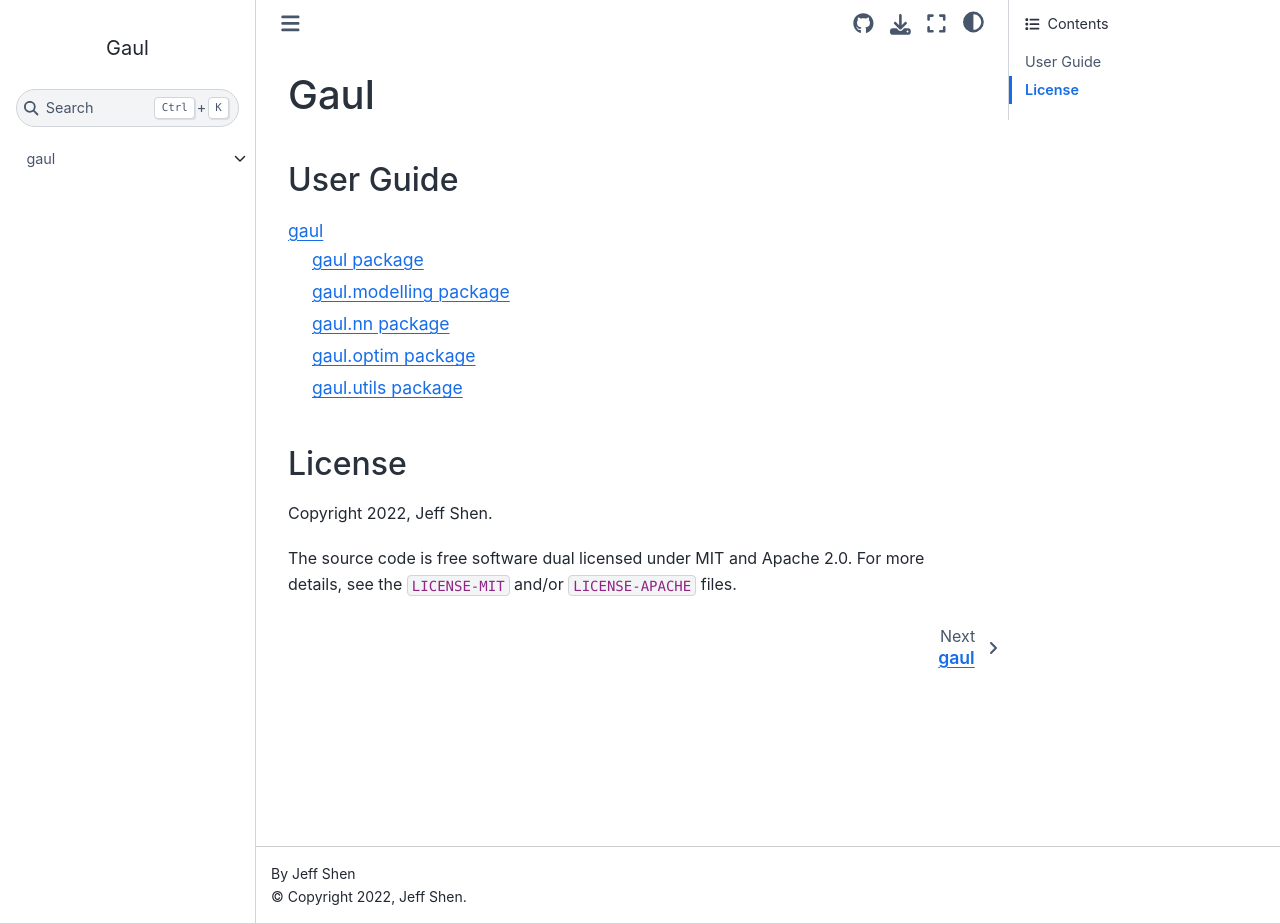
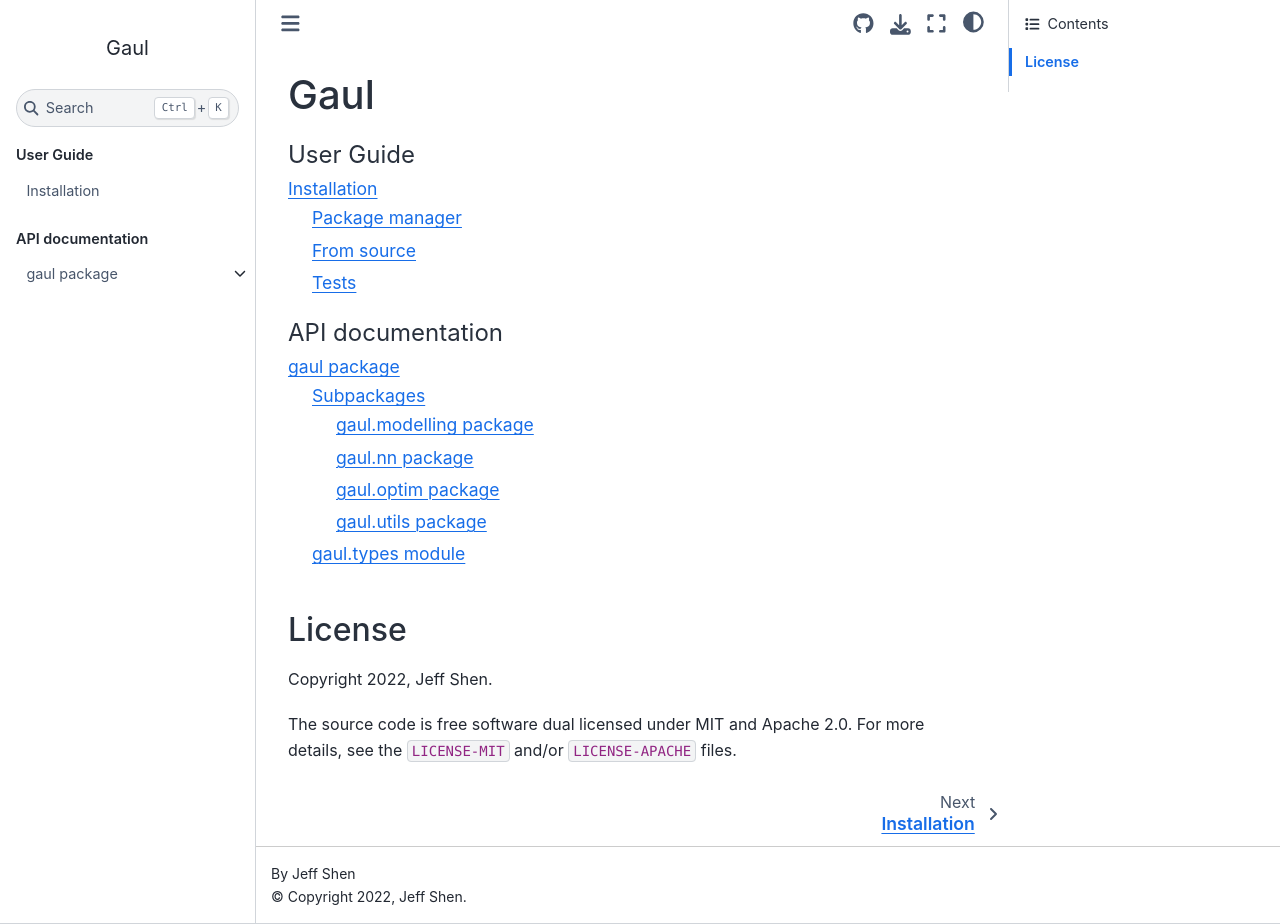
Before and after one commit to al-jshen/gaul, a Sphinx documentation site: the page built from docs/source/index.rst, in a window 1280 px wide and 924 px high. Built offline with Sphinx 7.4.7 and the Sphinx Book theme 1.1.4, drawn with Linux system fonts in a browser that asks for light colours.

Commit message:
update docs

```diff
--- a/docs/source/index.rst
+++ b/docs/source/index.rst
@@ -1,14 +1,18 @@
 Gaul
 ================================
 
+.. toctree::
+   :maxdepth: 2
+   :caption: User Guide
 
-User Guide
-----------
+   user/install
+
 
 .. toctree::
-   :maxdepth: 2
+   :maxdepth: 3
+   :caption: API documentation
 
-   user/modules
+   user/gaul
 
 License
 -------
--- /dev/null
+++ b/docs/source/requirements.txt
@@ -0,0 +1,2 @@
+Sphinx==4.4.0
+sphinx-autodoc-typehints==1.17.0
--- a/docs/source/user/modules.rst
+++ b/docs/source/user/modules.rst
@@ -5,7 +5,3 @@ gaul
    :maxdepth: 4
 
    gaul
-   gaul.modelling
-   gaul.nn
-   gaul.optim
-   gaul.utils
--- a/noxfile.py
+++ b/noxfile.py
@@ -114,4 +114,4 @@ def autodoc(session):
     Run sphinx-autodoc to generate documentation from docstrings.
     """
     install_with_constraints(session, "sphinx", "sphinx-autodoc-typehints")
-    session.run("sphinx-apidoc", "-o", "docs/source/user", "gaul")
+    session.run("sphinx-apidoc", "-f", "-o", "docs/source/user", "gaul")
```
Also changed, not shown: docs/source/user/gaul.rst (+10 -10 lines), docs/source/user/install.rst (added, +33 -0 lines).
